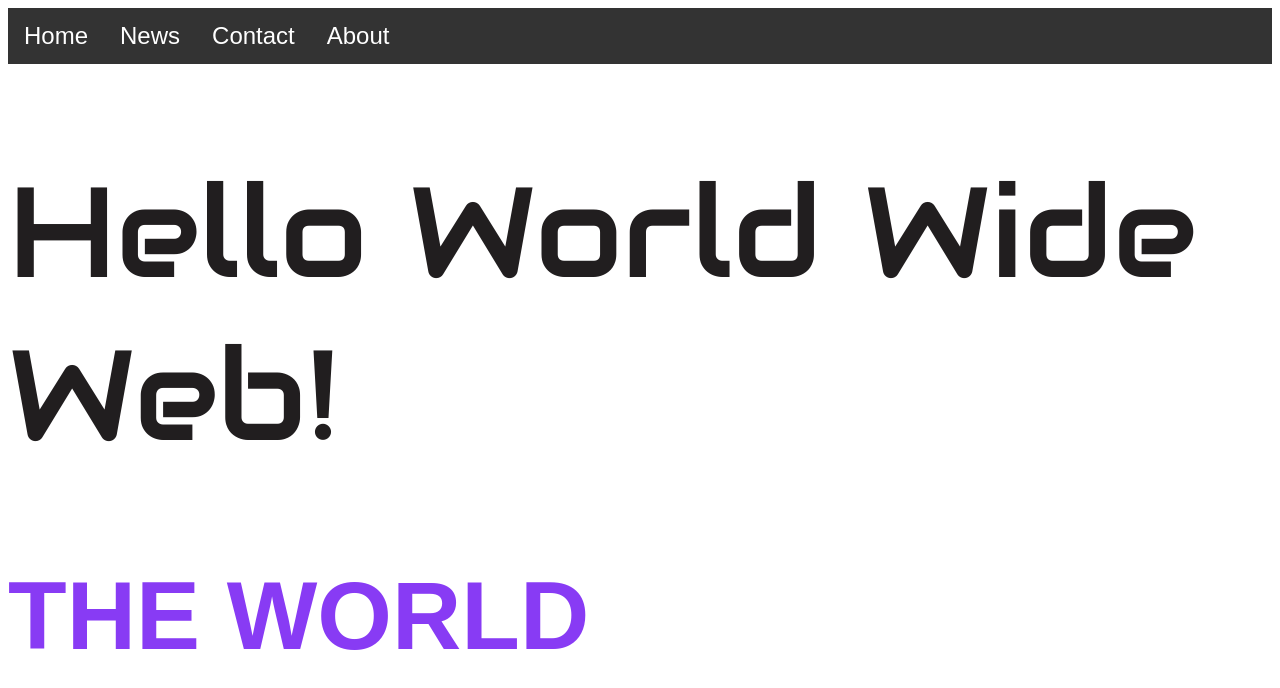
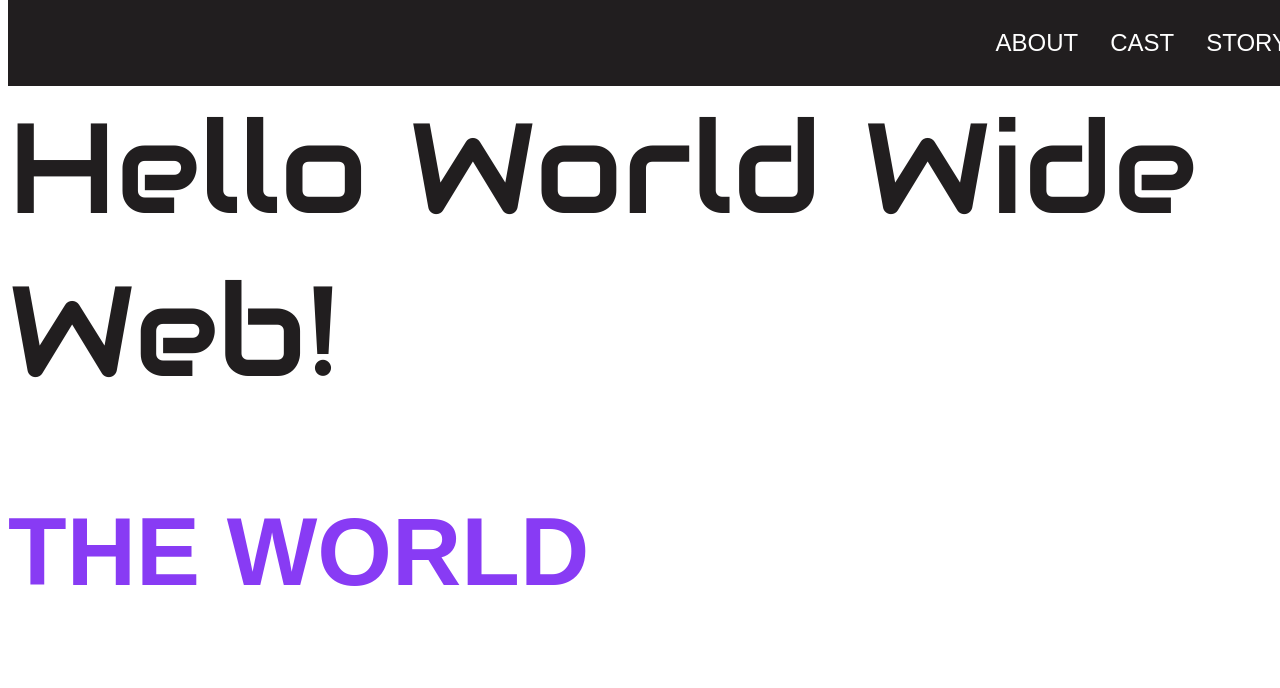
Before and after one commit to ZJ-netizen-cat/assignment-3, a plain HTML site: page index.html in a window 1280 px wide. Drawn offline with Linux system fonts and the light colour scheme; a web font is replaced by a local one.

Commit message:
( ◕ ◞ ◕ ) auto commit

```diff
--- a/index.html
+++ b/index.html
@@ -31,7 +31,7 @@
       h2 {
         font-family: "Sofia Sans", sans-serif;
         font-optical-sizing: auto;
-        font-weight: <weight>;
+        font-weight: 700;
         font-style: normal;
         font-size: 4em;
         color: #883BF4;
@@ -40,21 +40,28 @@
       h3 {
         font-family: "Sofia Sans", sans-serif;
         font-optical-sizing: auto;
-        font-weight: <weight>;
+        font-weight: 400;
         font-style: normal;
         font-size: 2em;
         color: #883BF4;
       }
+
       ul {
         list-style-type: none;
         margin: 0;
-  padding: 0;
+        position: fixed;
+        top: 0;
+        width: 100%;
+        padding-left: 120px;
+        padding-right: 120px;
+        padding-top: 15px;
+        padding-bottom: 15px;
         overflow: hidden;
-  background-color: #333333;
+        background-color: #211E1F;
       }
 
       ul li {
-  float: left;
+        float: right;
       }
 
       ul li a {
@@ -66,7 +73,8 @@ ul li a {
       }
 
       ul li a:hover {
-  background-color: #111111;
+        color: #883BF4;
+        border: 2px solid #883BF4;
       }
 
       .container2 {
@@ -83,10 +91,10 @@ ul li a:hover {
   </head>
   <body>
     <ul>
-      <li><a href="https://www.w3schools.com/css/tryit.asp?filename=trycss_navbar_horizontal_float">Home</a></li>
-      <li><a href="https://www.w3schools.com/css/tryit.asp?filename=trycss_navbar_horizontal_flex">News</a></li>
-      <li><a href="https://www.w3schools.com/css/tryit.asp?filename=trycss_navbar_horizontal_flex">Contact</a></li>
-      <li><a href="https://www.w3schools.com/css/tryit.asp?filename=trycss_navbar_horizontal_flex">About</a></li>
+      <li><a href="https://www.w3schools.com/css/tryit.asp?filename=trycss_navbar_horizontal_float">HOME</a></li>
+      <li><a href="story.html">STORY</a></li>
+      <li><a href="https://www.w3schools.com/css/tryit.asp?filename=trycss_navbar_horizontal_flex">CAST</a></li>
+      <li><a href="https://www.w3schools.com/css/tryit.asp?filename=trycss_navbar_horizontal_flex">ABOUT</a></li>
     </ul>
     <h1>Hello World Wide Web!</h1>
     <h2>THE WORLD</h2>
```
Lines whose indentation alone changed are shown as unchanged.
